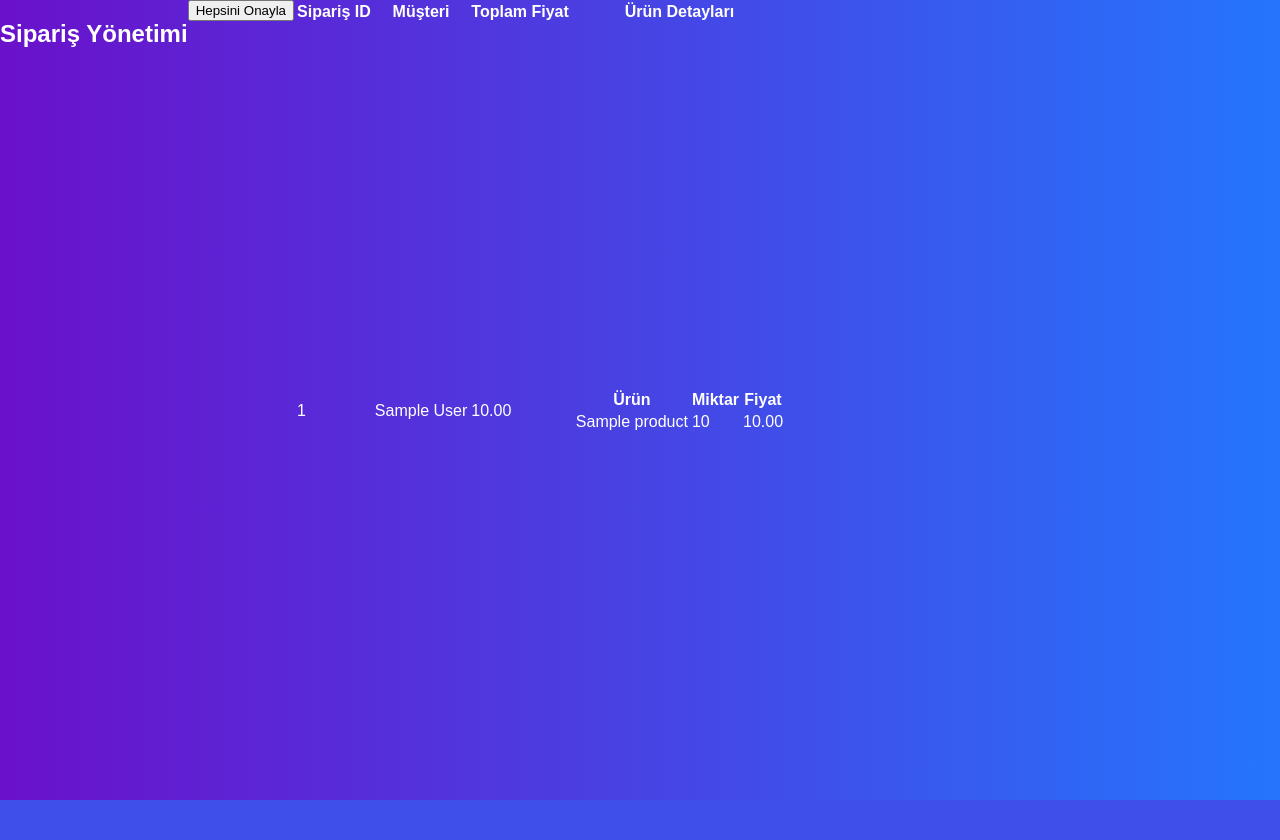
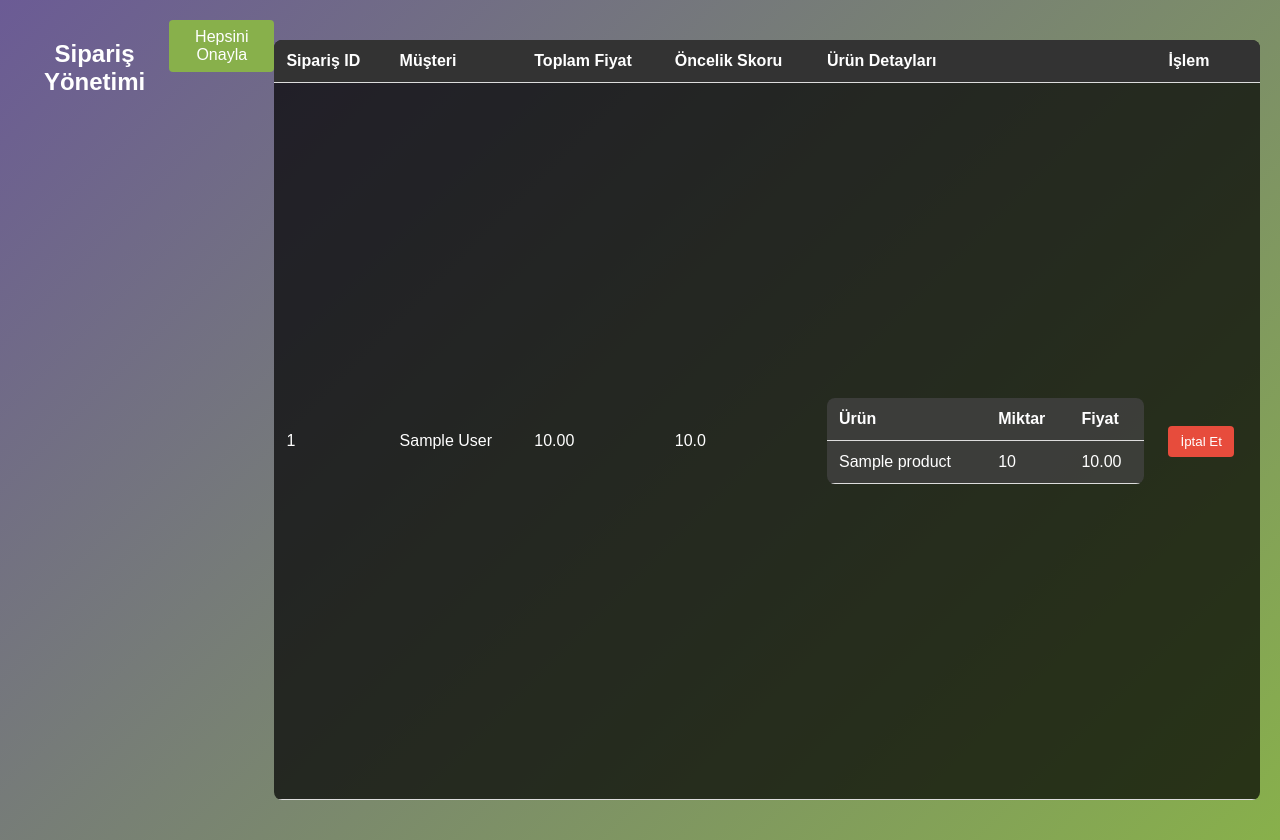
Before and after one commit to Ogulcan207/TrendStok, a Django app: template stokyonetimi/isleyis/templates/order_management.html in a window 1280 px wide. Before the commit the page ends 800 px from the top, so only its background shows below. Run offline with Django 5.2, Linux system fonts and the light colour scheme; the template is opened without the code that fills it: values that come from a table or form of the project are taken from there, others are empty; tables that the repository leaves empty hold one stand-in row (values such as "Sample post"); parts of the project's set-up code (start-up, migrations or seed data) failed here and were passed over.

Commit message:
threadss

```diff
--- a/stokyonetimi/isleyis/templates/admin_dashboard.html
+++ b/stokyonetimi/isleyis/templates/admin_dashboard.html
@@ -29,7 +29,7 @@
         <main class="content">
             <section>
                 <h2>Admin Paneline Hoş Geldiniz</h2>
-                <p>Sol panelden istediğiniz işlemi seçebilirsiniz.</p>
+                <p>Üst panelden istediğiniz işlemi seçebilirsiniz.</p>
             </section>
         </main>
     </div>
--- a/stokyonetimi/isleyis/templates/order_management.html
+++ b/stokyonetimi/isleyis/templates/order_management.html
@@ -6,11 +6,88 @@
     <meta name="viewport" content="width=device-width, initial-scale=1.0">
     <link rel="stylesheet" href="{% static 'css/admin_dashboard.css' %}">
     <title>Sipariş Yönetimi</title>
+    <style>
+        body {
+            font-family: Arial, sans-serif;
+            background: linear-gradient(135deg, #6b5b95, #88b04b);
+            color: #fff;
+            margin: 0;
+            padding: 20px;
+        }
+
+        h2 {
+            text-align: center;
+            margin-bottom: 20px;
+        }
+
+        table {
+            width: 100%;
+            border-collapse: collapse;
+            margin: 20px 0;
+            background: rgba(0, 0, 0, 0.7);
+            border-radius: 8px;
+            overflow: hidden;
+        }
+
+        th, td {
+            padding: 12px;
+            text-align: left;
+            border-bottom: 1px solid #ddd;
+        }
+
+        th {
+            background: #333;
+            color: #fff;
+        }
+
+        tr:hover {
+            background: #575757;
+        }
+
+        button {
+            padding: 8px 12px;
+            border: none;
+            background-color: #88b04b;
+            color: #fff;
+            cursor: pointer;
+            border-radius: 4px;
+        }
+
+        button:hover {
+            background-color: #6b5b95;
+        }
+
+        .approve-btn {
+            margin-bottom: 20px;
+            display: block;
+            margin-left: auto;
+            margin-right: auto;
+            font-size: 16px;
+        }
+
+        .cancel-btn {
+            background-color: #e74c3c;
+        }
+
+        .cancel-btn:hover {
+            background-color: #c0392b;
+        }
+
+        .nested-table {
+            width: 100%;
+            border-collapse: collapse;
+            margin: 10px 0;
+        }
+
+        .nested-table th, .nested-table td {
+            background: rgba(255, 255, 255, 0.2);
+        }
+    </style>
 </head>
 <body>
     <h2>Sipariş Yönetimi</h2>
 
-    <form method="post" style="margin-bottom: 20px;">
+    <form method="post">
         {% csrf_token %}
         <button type="submit" name="approve_all" class="approve-btn">Hepsini Onayla</button>
     </form>
@@ -21,7 +98,9 @@
                 <th>Sipariş ID</th>
                 <th>Müşteri</th>
                 <th>Toplam Fiyat</th>
+                <th>Öncelik Skoru</th>
                 <th>Ürün Detayları</th>
+                <th>İşlem</th>
             </tr>
         </thead>
         <tbody>
@@ -30,8 +109,9 @@
                 <td>{{ order.id }}</td>
                 <td>{{ order.customer.customer_name }}</td>
                 <td>{{ order.total_price }}</td>
+                <td>{{ order.priority_score }}</td>
                 <td>
-                    <table>
+                    <table class="nested-table">
                         <thead>
                             <tr>
                                 <th>Ürün</th>
@@ -50,6 +130,12 @@
                         </tbody>
                     </table>
                 </td>
+                <td>
+                    <form method="post" action="{% url 'cancel_order' order.id %}">
+                        {% csrf_token %}
+                        <button type="submit" class="cancel-btn">İptal Et</button>
+                    </form>
+                </td>
             </tr>
             {% endfor %}
         </tbody>
@@ -57,23 +143,20 @@
 
     <script>
         document.addEventListener('DOMContentLoaded', function () {
-            // Sipariş Listesi Güncelleme
             function refreshPriorities() {
-            fetch('/order-management/', {
+                fetch('/isleyis/order-management/', {
                     method: 'GET',
                     headers: {
                         'Content-Type': 'application/json',
+                        'X-CSRFToken': '{{ csrf_token }}',
                     },
                 })
-                .then(response => response.json())
                 .then(data => {
-                    if (data.status === 'success') {
-                        console.log('Priorities updated successfully!');
                         location.reload(); // Sayfayı yeniden yükle
-                    }
                     })
                 .catch(error => console.error('Error:', error));
             }
+
             setInterval(refreshPriorities, 10000); // Her 10 saniyede bir güncelle
 
             // Hepsini Onayla
--- a/stokyonetimi/isleyis/urls.py
+++ b/stokyonetimi/isleyis/urls.py
@@ -23,6 +23,8 @@ urlpatterns = [
     path('admin/order-list/', views.admin_order_list, name='admin_order_list'),
     path('admin/approve-all/', views.approve_all_orders, name='approve_all_orders'),
     path('order-management/update-priorities/', views.update_priorities_view, name='update_priorities'),
+    path('order-management/cancel/<int:order_id>/', views.cancel_order, name='cancel_order'),
+
 
     # Kullanıcı profili
     path('user-profile/', views.user_profile, name='user_profile'),
```
Also changed, not shown: stokyonetimi/isleyis/views.py (+12 -14 lines). Lines whose indentation alone changed are shown as unchanged.
